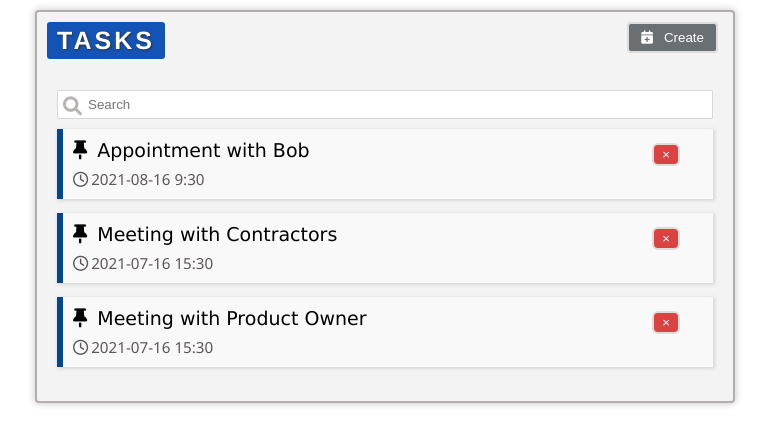
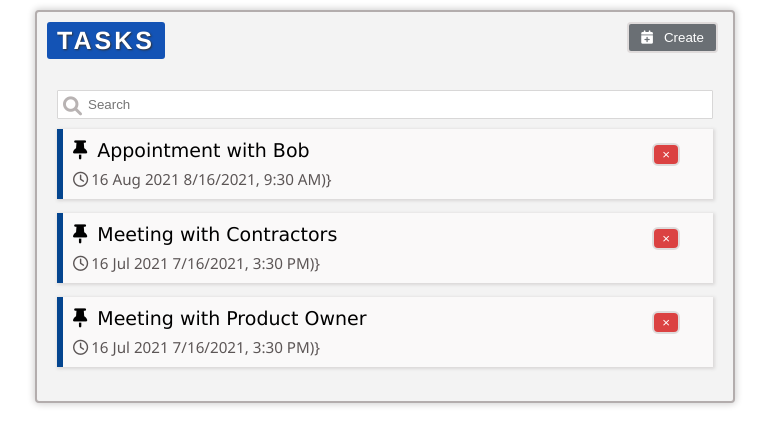
Before and after one commit to kvenkatvarma/React_Redux_RealExample, a React (Create React App) app: page / in a window 1280 px wide. Shown: the top 444 px of the page, without its empty margins (255-1024 px from the left). Built offline with nearby package versions, Linux system fonts and the light colour scheme.

Commit message:
useDispatch

```diff
--- a/src/components/Tasks/Tasks.js
+++ b/src/components/Tasks/Tasks.js
@@ -1,19 +1,40 @@
 import React,{useState} from "react";
 import "./Tasks.css";
 import Collapsible from "../Collapsable/collapsable";
-import { useSelector } from "react-redux";
+import { useSelector,useDispatch } from "react-redux";
+import actions from "../../actions";
+import { toDisplayableDateFormat } from "../../utils";
 
 function Tasks(){
    let tasks = useSelector(state=>state.tasks);
+   let [taskTitle,setTaskTitle] =useState("");
+   let [taskDateTime,setTaskDateTime] =useState("");
+
     let [isNewTaskOpen,setIsNewTaskOpen] = useState(false);
-
+    let dispatch= useDispatch();
     let onSaveClick=()=>{
+        //dispatch
+        dispatch(actions.createTask({
+            id: Math.floor(Math.random() * 10000000),
+            taskTitle:taskTitle,
+            taskDateTime:taskDateTime
+        }
+        ));
+        setTaskTitle("");
+        setTaskDateTime("");
         setIsNewTaskOpen(!isNewTaskOpen);
     };
 
     let onCancelClick=()=>{
         setIsNewTaskOpen(!isNewTaskOpen);
     };
+
+    let onDeleteClick=(task)=>{
+       if(window.confirm("Are you sure to delete this task"))
+       {
+        dispatch(actions.deleteTask(task.id));
+       }
+    }
   return(
       <div className="outer-container">
           <div className="container">
@@ -35,14 +56,18 @@ function Tasks(){
                     <div className="form-group">
                         <label className="form-label" htmlFor="task-title">Task Title</label>
                         <div className="form-input">
-                        <input type="text" placeholder="Task Title" className="text-box" id="task-title"></input>
+                        <input type="text" placeholder="Task Title" className="text-box" id="task-title" value={taskTitle} onChange={(event)=>{
+                            setTaskTitle(event.target.value)
+                        }}></input>
                         </div>
                     </div>
 
                     <div className="form-group">
                         <label className="form-label" htmlFor="task-date-time">Task Date and Time:</label>
                             <div className="form-input">
-                                <input type="datetime-local" placeholder="Task Date and Time" className="text-box" id="task-date-time"></input>
+                                <input type="datetime-local" placeholder="Task Date and Time" className="text-box" id="task-date-time" value={taskDateTime} onChange={(event)=>{
+                            setTaskDateTime(event.target.value)
+                        }}></input>
                             </div>
                     </div>
 
@@ -72,11 +97,11 @@ function Tasks(){
                                        </div>
                                        <div className="task-subtitle">
                                           <i className="far fa-clock"></i>
-                                          <span className="task-subtitle-text">{task.taskDateTime}</span>
+                                          <span className="task-subtitle-text">{toDisplayableDateFormat(task.taskDateTime)}</span>
                                        </div>
                                     </div>
                                     <div className="task-options">
-                                              <button className="icon-button" title="Delete">&times;</button>
+                                              <button className="icon-button" title="Delete" onClick={()=>{(onDeleteClick(task))}}>&times;</button>
                                     </div>
                                 </div>
                 )}
--- /dev/null
+++ b/src/utils/index.js
@@ -0,0 +1,4 @@
+export const toDisplayableDateFormat =(dateString)=>{
+  let date = new Date(dateString);
+    return `${date.getDate()} ${date.toLocaleDateString("en-US",{month:'short'})} ${date.getFullYear()} ${date.toLocaleDateString("en-US",{hour:'numeric',minute:'numeric',hour12:true})})}`
+}
```
